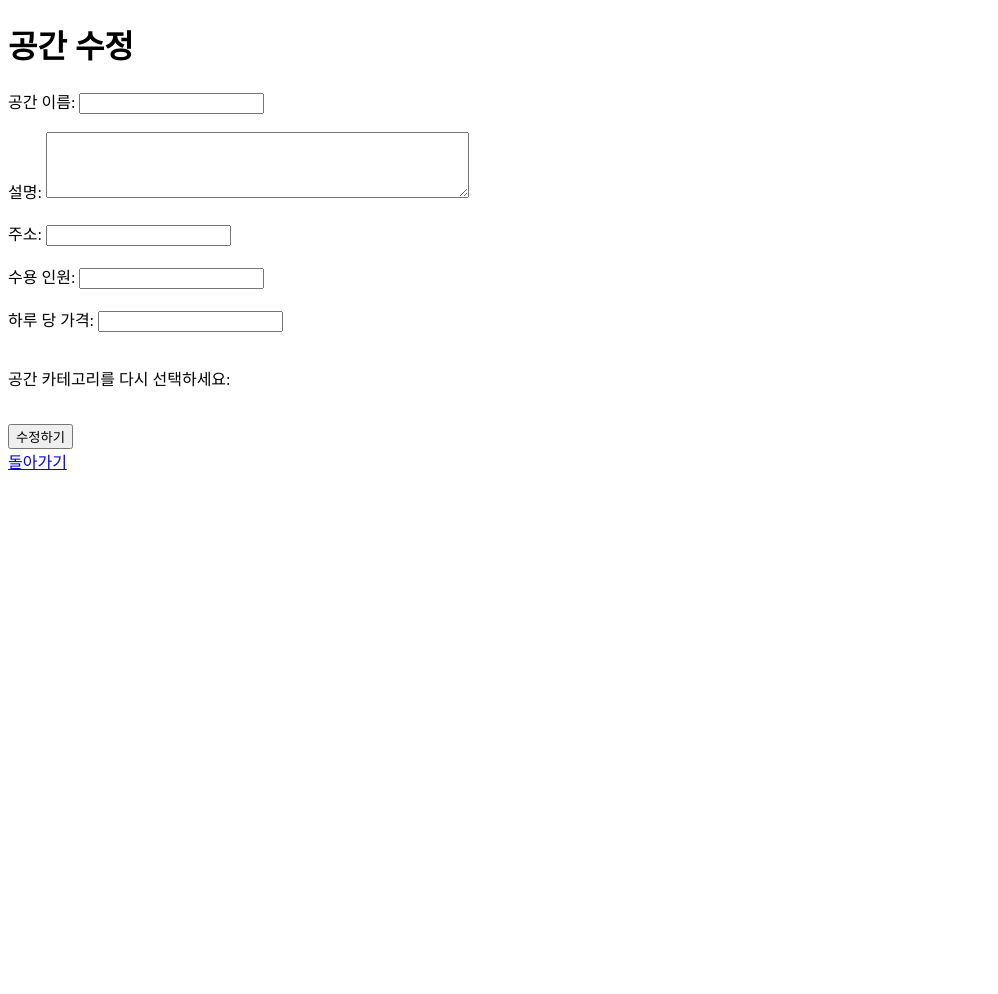
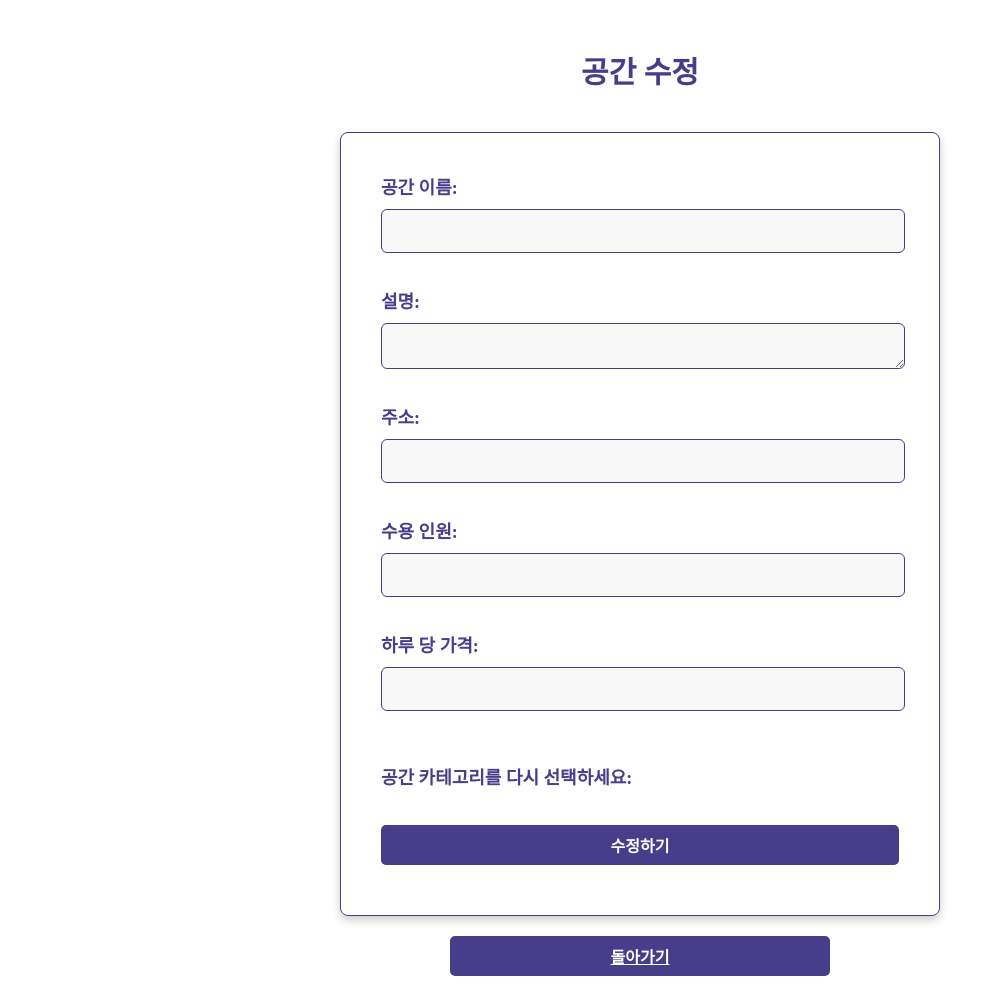
Before and after one commit to jeongui31/Space-Rental-Platform, a Django app: template back/space_rental/home/templates/update_space.html in a window 1280 px wide. Shown: the whole page, without its empty margins (0-998 px from the left). Before the commit the page ends 470 px from the top, so only its background shows below. Run offline with Django 5.2, Linux system fonts and the light colour scheme; the template is opened without the code that fills it, so the values that code supplies are empty; parts of the project's set-up code (start-up, migrations or seed data) failed here and were passed over.

Commit message:
공간 수정 페이지 디자인 추가

```diff
--- a/back/space_rental/home/templates/update_space.html
+++ b/back/space_rental/home/templates/update_space.html
@@ -4,6 +4,104 @@
     <meta charset="UTF-8" />
     <meta name="viewport" content="width=device-width, initial-scale=1.0" />
     <title>공간 수정</title>
+    <style>
+      body {
+        display: flex;
+        flex-direction: column;
+        justify-content: center;
+        align-items: center;
+      }
+      h1 {
+        color: darkslateblue;
+        font-size: 30px;
+        padding: 20px;
+        display: flex;
+        justify-content: center;
+        align-items: center;
+      }
+      hr {
+        width: 97%;
+        height: 1px;
+        background-color: darkslateblue;
+      }
+      h2 {
+        color: darkslateblue;
+        font-size: 30px;
+        display: block;
+        width: 600px;
+        text-align: start;
+        justify-content: center;
+        align-items: center;
+      }
+
+      form, ul {
+        width: 600px;
+        height: 100%;
+        padding: 40px;
+        display: flex;
+        margin-bottom: 20px;
+        flex-direction: column;
+        justify-content: start;
+        box-sizing: border-box;
+        border: 1px solid darkslateblue;
+        box-shadow: 0 4px 10px rgba(0,0,0,0.2);
+        border-radius: 8px;
+      }
+
+      form > label, form > p{
+        font-size: 18px;
+        color: darkslateblue;
+        font-weight: bold;
+      }
+
+      form > input , form > textarea{
+        margin-top: 10px;
+        width: 100%;
+        height: 40px;
+        margin-bottom: 16px;
+        border-radius: 6px;
+        border: 1px solid darkslateblue;
+        background-color: #f8f8f8;
+      }
+
+      button{
+        font-size: 16px;
+        font-family: "Roboto", sans-serif;
+        font-weight: bold;
+        color: white;
+        border: none;
+        background-color: darkslateblue;
+        width: 100%;
+        height: 40px;
+        margin-bottom: 10px;
+        display: flex;
+        justify-content: center;
+        align-items: center;
+        border-radius: 5px;
+        cursor: pointer;
+      }
+      button:hover, a:hover {
+        background-color: slateblue;
+      }
+
+      a {
+        font-size: 16px;
+        font-family: "Roboto", sans-serif;
+        font-weight: bold;
+        color: white;
+        border: none;
+        background-color: darkslateblue;
+        width: 30%;
+        height: 40px;
+        margin-bottom: 10px;
+        display: flex;
+        justify-content: center;
+        align-items: center;
+        border-radius: 5px;
+        cursor: pointer;
+      }
+
+    </style>
   </head>
   <body>
     <h1>공간 수정</h1>
@@ -17,12 +115,12 @@
         name="space_name"
         value="{{ space.space_name }}"
         required
-      /><br /><br />
+      /><br />
 
       <label for="description">설명:</label>
       <textarea id="description" name="description" rows="4" cols="50">
 {{ space.description }}</textarea
-      ><br /><br />
+      ><br />
 
       <label for="address">주소:</label>
       <input
@@ -31,7 +129,7 @@
         name="address"
         value="{{ space.address }}"
         required
-      /><br /><br />
+      /><br />
 
       <label for="capacity">수용 인원:</label>
       <input
@@ -41,7 +139,7 @@
         value="{{ space.capacity }}"
         min="0"
         required
-      /><br /><br />
+      /><br />
 
       <label for="price_per_date">하루 당 가격:</label>
       <input
@@ -51,10 +149,10 @@
         value="{{ space.price_per_date }}"
         min="0"
         required
-      /><br /><br />
+      /><br />
 
       <p>공간 카테고리를 다시 선택하세요:</p>
-      <div>
+      <div style="display: flex; flex-direction: row;">
         {% for category in all_categories %}
         <input
           type="checkbox"
@@ -70,7 +168,7 @@
           endif
           %}
         />
-        <label for="category_{{ category.category_id }}"
+        <label for="category_{{ category.category_id }}" style="font-weight: bold; font-size: 16px; color: darkslateblue; margin-right: 5px;"
           >{{ category.category_name }}</label
         ><br />
         {% endfor %}
```
